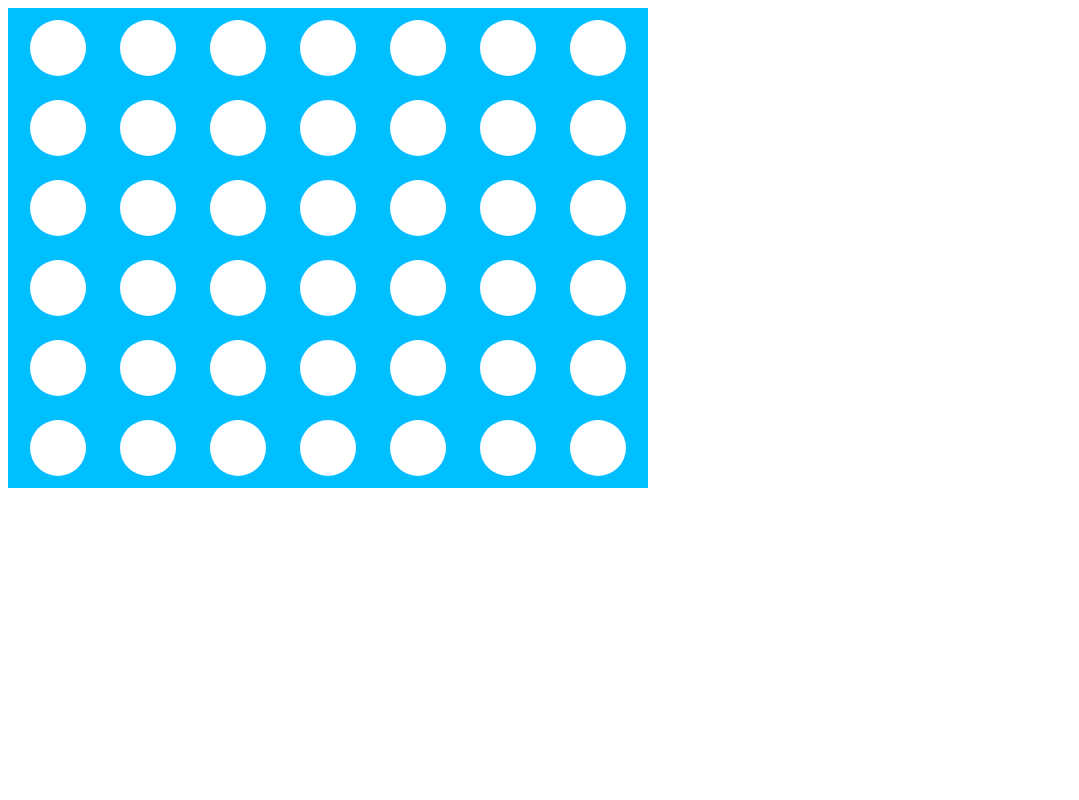
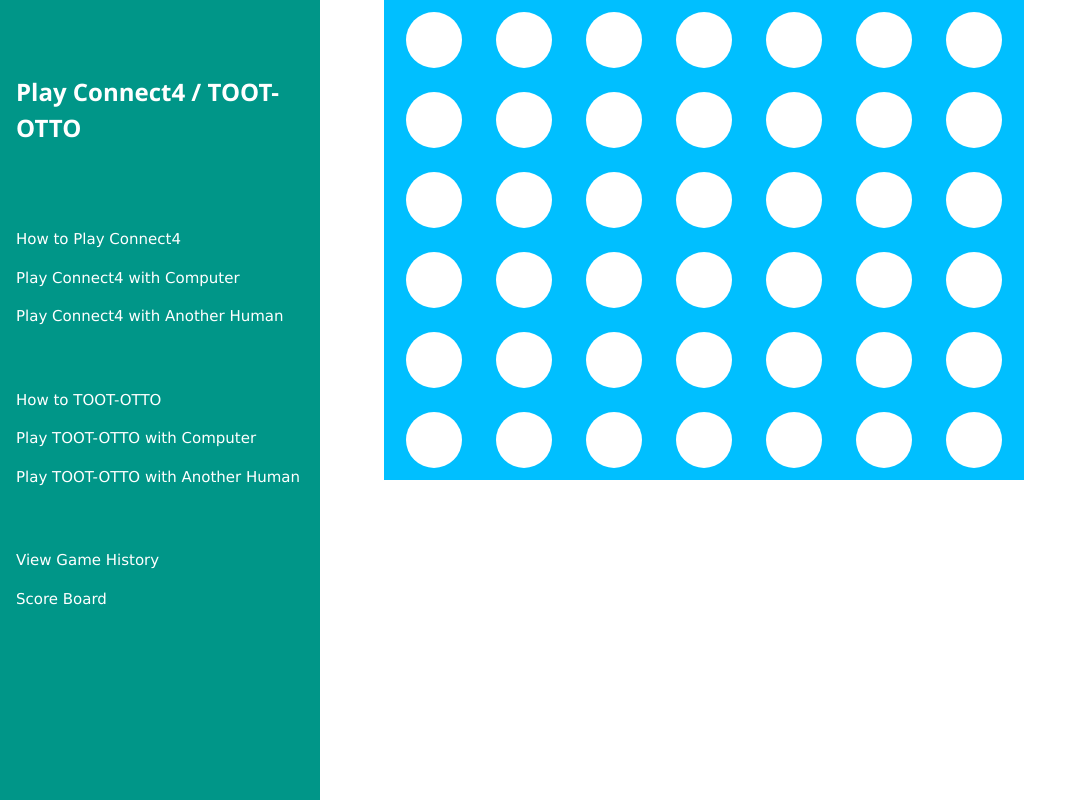
Before and after one commit to raysarinas/connect4, a website: page rust-connect-four/www/index.html in a window 1280 px wide. Shown: the whole page, without its empty margins (0-1079 px from the left). Drawn offline with nearby package versions, Linux system fonts and the light colour scheme.

Commit message:
Side Nav and JS to update content

```diff
--- a/rust-connect-four/www/index.html
+++ b/rust-connect-four/www/index.html
@@ -4,29 +4,36 @@
     <meta charset="utf-8">
     <title>Hello wasm-pack!</title>
     <script src="https://ajax.googleapis.com/ajax/libs/jquery/3.4.1/jquery.min.js"></script>
-    <script>
-      var canvas, context;
-      jQuery(document).ready(function () {
-        canvas = document.getElementById("gameboard");
-        context = canvas.getContext("2d");
-
-        context.fillStyle = "#00bfff";
-        context.fillRect(0, 0, 640, 480);
-        // Circle
-        context.fillStyle = "white";
-        for (var i = 0; i < 6; i++) {
-          for (var j = 0; j < 7; j++) {
-            context.beginPath();
-            context.arc(50 + j * 90, 40 + i * 80, 28, 0, 2*Math.PI, false);
-            context.fill();
-          }
-        }
-      });
-      </script>
+    <link rel="stylesheet" href="https://www.w3schools.com/w3css/4/w3.css">
+    <script src="js/board.js"></script>
   </head>
   <body>
+    <nav id="sideNavigation" class="w3-sidebar w3-bar-block w3-teal" style="width: 25%">
+      <div class="w3-container">
+        <h3 class="w3-padding-64">
+          <b>Play Connect4 / TOOT-OTTO</b>
+        </h3>
+      </div>
+        <a href="#/Connect4Computer" class="w3-bar-item w3-button">How to Play Connect4</a>
+        <a href="#" class="w3-bar-item w3-button">Play Connect4 with Computer</a>
+        <a href="#" class="w3-bar-item w3-button">Play Connect4 with Another Human</a>
+        <br>
+        <br>
+        <a href="#" class="w3-bar-item w3-button">How to TOOT-OTTO</a>
+        <a href="#" class="w3-bar-item w3-button">Play TOOT-OTTO with Computer</a>
+        <a href="#" class="w3-bar-item w3-button">Play TOOT-OTTO with Another Human</a>
+        <br>
+        <br>
+        <a href="#" class="w3-bar-item w3-button">View Game History</a>
+        <a href="#" class="w3-bar-item w3-button">Score Board</a>
+    </nav>
     <noscript>This page contains webassembly and javascript content, please enable javascript in your browser.</noscript>
     <script src="./bootstrap.js"></script>
-    <canvas id="gameboard" height="480" width="640"></canvas>
+    <div style="margin-left: 25%; padding-left: 5%;">
+      <canvas id="gameboard" height="480" width="640"></canvas>
+      <br>
+      <div id="content"></div>
+    </div>
+
   </body>
 </html>
--- /dev/null
+++ b/rust-connect-four/www/js/board.js
@@ -0,0 +1,22 @@
+var canvas, context;
+$(document).ready(function () {
+    canvas = document.getElementById("gameboard");
+    context = canvas.getContext("2d");
+
+    context.fillStyle = "#00bfff";
+    context.fillRect(0, 0, 640, 480);
+    // Circle
+    context.fillStyle = "white";
+    for (var i = 0; i < 6; i++) {
+        for (var j = 0; j < 7; j++) {
+        context.beginPath();
+        context.arc(50 + j * 90, 40 + i * 80, 28, 0, 2*Math.PI, false);
+        context.fill();
+        }
+    }
+
+    $('#sideNavigation a').click(function () {
+        console.log('click');
+        $('#content').load(this.getAttribute('href').split('/')[1] + ".html");
+    });
+});
```
Also changed, not shown: rust-connect-four/www/Connect4Computer.html (added, +1 -0 lines).
